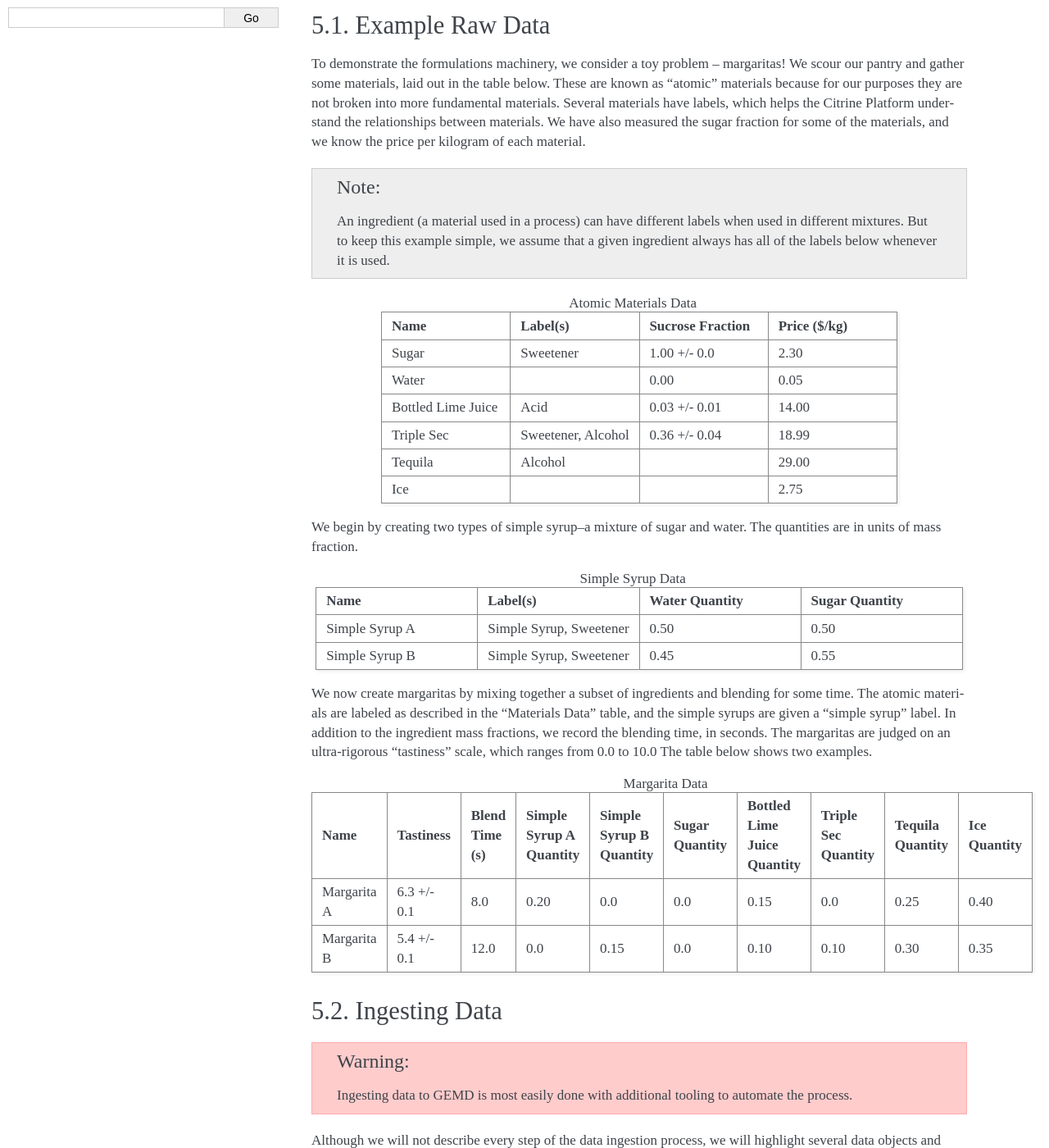
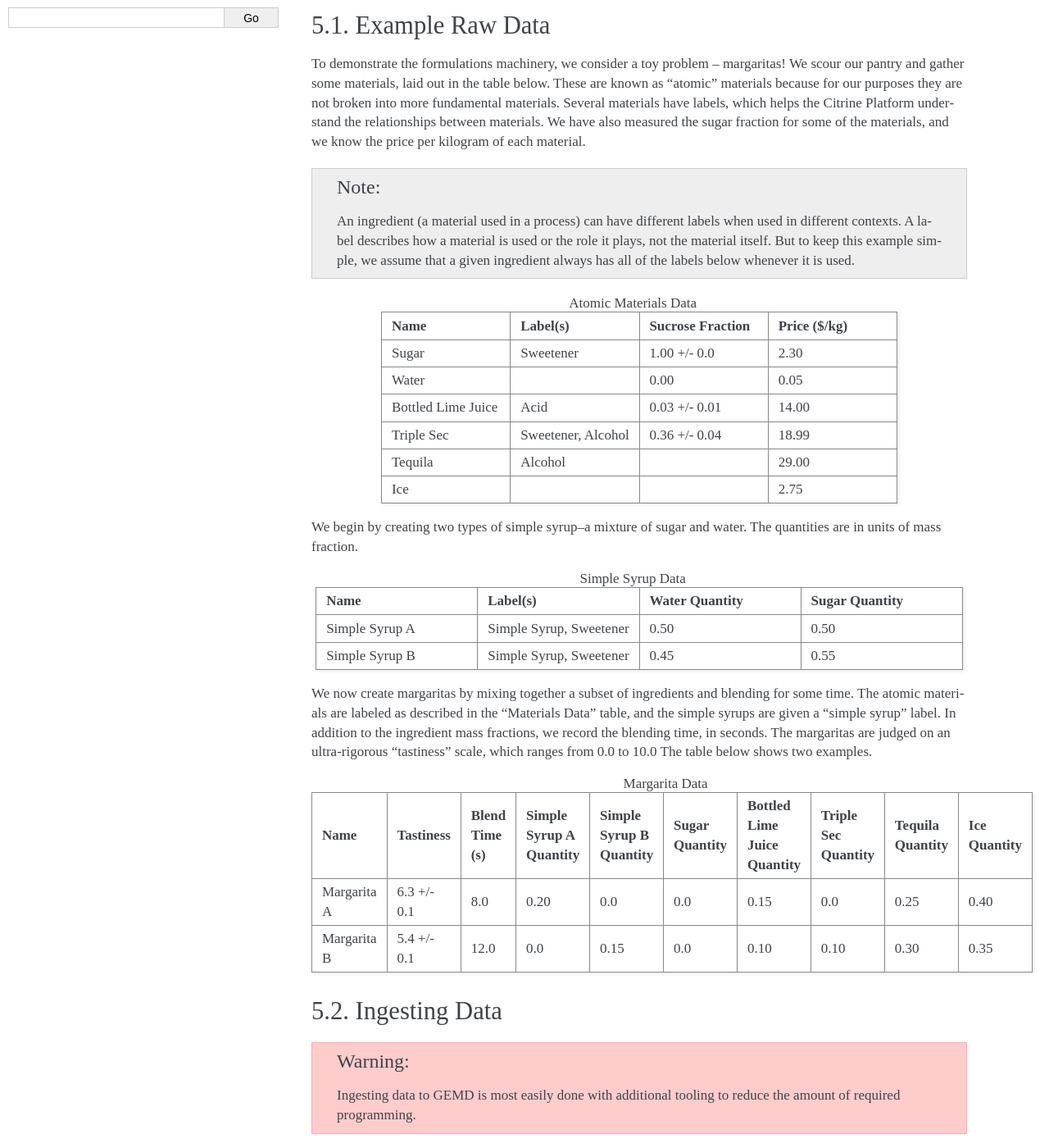
Before and after one commit to CitrineInformatics/citrine-python, a Sphinx documentation site: the page built from docs/source/formulations_example.rst, in a window 1280 px wide and 1400 px high, scrolled down 365 px. Shown: the whole window at 82% size. Built offline with Sphinx 7.4.7, drawn with Linux system fonts in a browser that asks for light colours; some of the changed text lies outside the part shown.

Commit message:
Apply suggestions from code review
Co-authored-by: Ken Kroenlein <51962276+kroenlein@users.noreply.github.com>

```diff
--- a/docs/source/formulations_example.rst
+++ b/docs/source/formulations_example.rst
@@ -23,7 +23,8 @@ These are known as "atomic" materials because for our purposes they are not brok
 Several materials have labels, which helps the Citrine Platform understand the relationships between materials.
 We have also measured the sugar fraction for some of the materials, and we know the price per kilogram of each material.
 
-.. note:: An ingredient (a material used in a process) can have different labels when used in different mixtures.
+.. note:: An ingredient (a material used in a process) can have different labels when used in different contexts.
+    A label describes how a material is used or the role it plays, not the material itself.
     But to keep this example simple, we assume that a given ingredient always has all of the labels below whenever it is used.
 
 
@@ -125,7 +126,7 @@ The table below shows two examples.
 Ingesting Data
 --------------
 
-.. Warning:: Ingesting data to GEMD is most easily done with additional tooling to automate the process.
+.. Warning:: Ingesting data to GEMD is most easily done with additional tooling to reduce the amount of required programming.
 
 
 Although we will not describe every step of the data ingestion process, we will highlight several data objects and their inter-connections.
@@ -231,7 +232,7 @@ This assumes that the material specs for the atomic materials and the simple syr
             "simple syrup",
             material=simple_syrup_B_spec,  # assume that this and the other relevant specs exist in memory
             process=mix_margarita_spec,
-            labels=["simple syrup"]
+            labels=["simple syrup"],
             mass_fraction=NominalReal(nominal=0.15, units="")
         )
     )
@@ -302,7 +303,7 @@ The code below defines the rows and defines one column that contains the identif
             MaterialRunByTemplate(
                 templates=[LinkByUID.from_entity(t) for t in material_templates_to_include]
             )
-        ]
+        ],
         variables=[RootIdentifier(name="name", headers=["name"], scope=scope)],
         columns=[IdentityColumn(data_source="name")]
     )
@@ -617,7 +618,7 @@ The predictor takes care of flattening it to its atomic ingredients.
     from citrine.informatics.constraints import IngredientCountConstraint, IngredientFractionConstraint
 
     fds = FormulationDesignSpace(
-        name="margaritas formulation,
+        name="margaritas formulation",
         description="",
         formulation_descriptor=formulation,
         ingredients={"simple syrup A", "simple syrup B", "tequila", "ice", "triple sec", "bottled lime juice"},
```
Also changed, not shown: other parts of docs/source/formulations_example.rst (+3 -2 lines).
